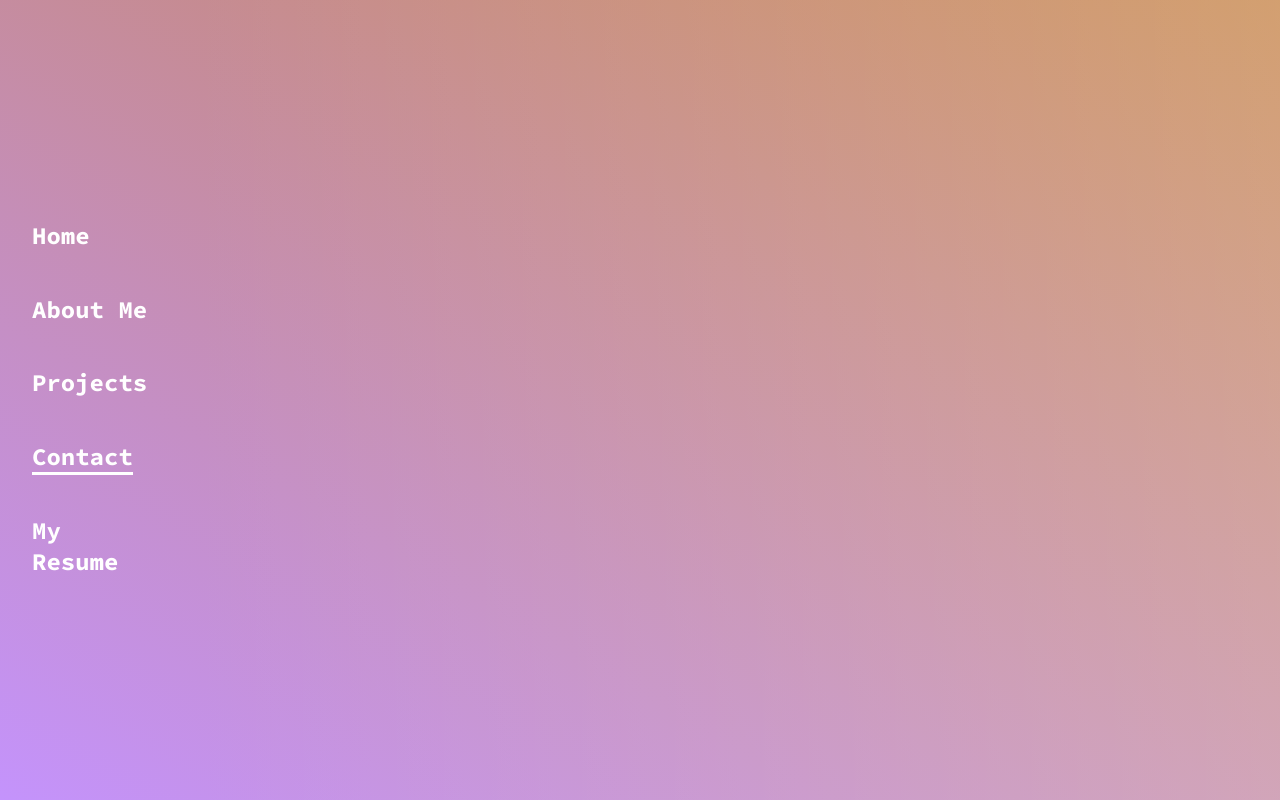
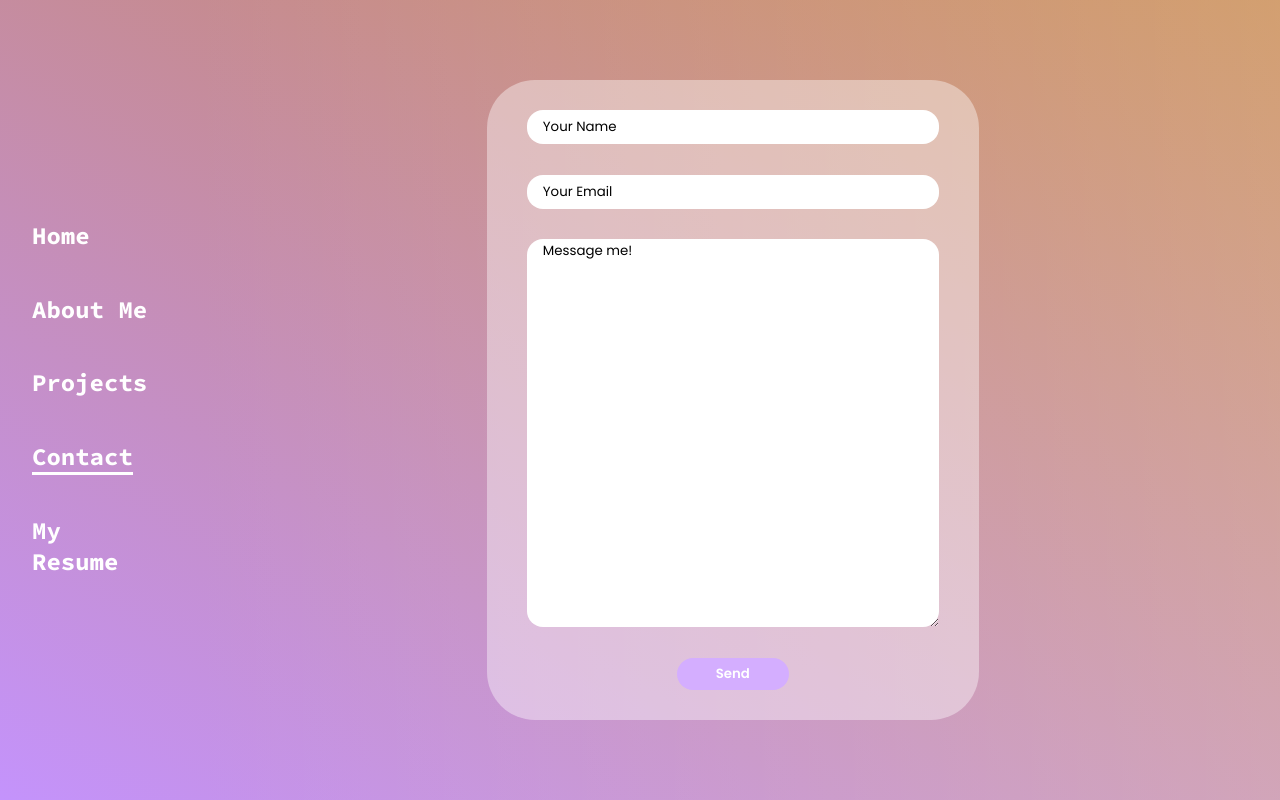
Before and after one commit to drewheaster/portfolio, a React (Create React App) app: page /contact in a window 1280 px wide. Built offline with nearby package versions, Linux system fonts and the light colour scheme.

Commit message:
updated pages:

```diff
--- a/public/index.html
+++ b/public/index.html
@@ -17,7 +17,7 @@
     <link rel="manifest" href="%PUBLIC_URL%/manifest.json" />
     <link rel="preconnect" href="https://fonts.googleapis.com">
     <link rel="preconnect" href="https://fonts.gstatic.com" crossorigin>
-    <link href="https://fonts.googleapis.com/css2?family=DM+Sans:opsz,wght@9..40,200;9..40,600;9..40,1000&family=Quicksand:wght@300..700&family=Source+Code+Pro:ital,wght@0,200..900;1,200..900&display=swap" rel="stylesheet">
+    <link href="https://fonts.googleapis.com/css2?family=DM+Sans:opsz,wght@9..40,200;9..40,600;9..40,1000&family=Quicksand:wght@300..700&family=Source+Code+Pro:ital,wght@0,200..900;1,200..900&family=Poppins:ital,wght@0,100;0,200;0,300;0,400;0,500;0,600;0,700;0,800;0,900;1,100;1,200;1,300;1,400;1,500;1,600;1,700;1,800;1,900&display=swap" rel="stylesheet">
     <!--
       Notice the use of %PUBLIC_URL% in the tags above.
       It will be replaced with the URL of the `public` folder during the build.
--- a/src/components/ContactPage/ContactPage.js
+++ b/src/components/ContactPage/ContactPage.js
@@ -39,7 +39,13 @@ export default function ContactPage(props) {
         <>
             <div className="page-bg">
                 <div className="page-main-container" id="contact-page-container">
-
+                    <form action="https://api.web3forms.com/submit" method="POST" class="contact-form" target="_blank">
+                        <input type="hidden" name="access_key" value="f191010d-537c-4d1a-82dc-18de556affea"/>
+                        <input type="text" name="name" placeholder="Your Name" class="contact-form-inputs" required/>
+                        <input type="text" name="email" placeholder="Your Email" class="contact-form-inputs" required/>
+                        <textarea name="message" placeholder="Message me!" class="contact-form-inputs" required></textarea>
+                        <button type="submit">Send</button>
+                    </form>
                 </div>
             </div>
         </>
--- a/src/components/ContactPage/style.css
+++ b/src/components/ContactPage/style.css
@@ -3,6 +3,81 @@
     display: flex;
     justify-content: center;
     align-items: center;
+}
+
+.contact-form {
+    height: 80%;
+    width: 45%;
+    background: var(--translucent);
+    border-radius: 3rem;
+    display: flex;
+    justify-content: space-evenly;
+    align-items: center;
+}
+
+.contact-info {
+    text-align: left;
+    width: 45%;
+    height: 100%;
+    display: flex;
+    flex-direction: column;
+    justify-content: center;
+}
+
+.contact-info h3 {
+    color: white;
+    margin: 1rem;
+    font-size: 150%;
+}
+
+.contact-info h3 a {
+    text-decoration-color: white;
+    color: white;
+}
+
+.contact-info h3 a:hover {
+    color: var(--gray);
+    text-decoration-color: var(--gray);
+}
+
+.contact-form {
+    display: flex;
+    flex-direction: column;
+    align-items: center;
+    justify-content: space-evenly;
+}
+
+.contact-form-inputs {
+    width: 80%;
+    border: none;
+    min-height: 2rem;
+    max-width: 80%;
+    border-radius: 1rem;
+    padding-left: 1rem;
+    font-family: "Poppins";
+    outline: none;
+}
+
+.contact-form-inputs::placeholder {
+    color: var(--gray);
+}
+
+form textarea {
+    height: 60%;
+    max-height: 60%;
+    font-family: "Poppins";
+}
+
+form button {
+    border: none;
+    width: 7rem;
+    height: 2rem;
+    border-radius: 1rem;
+    background-color: #d4aeff;
+    color: white;
+    font-family: "Poppins";
+    font-weight: 600;
+    cursor: pointer;
 }
 
 /* Animations */
--- a/src/components/Header/Header.js
+++ b/src/components/Header/Header.js
@@ -1,4 +1,5 @@
 import React, { useEffect, useState } from "react";
+import Resume from '../../assets/images/Drew-Easter-Resume.pdf'
 import './style.css'
 
 export default function Header(props) {
@@ -51,7 +52,7 @@ export default function Header(props) {
             <div onClick={ event => window.location.href ='/aboutme' } className= { AboutMeUnderlined ? "page-selection-underlined" : "page-selection" }>About Me</div>
             <div onClick={ event => window.location.href ='/projects' } className= { ProjectsUnderlined ? "page-selection-underlined" : "page-selection" }>Projects</div>
             <div onClick={ event => window.location.href ='/contact' } className= { ContactUnderlined ? "page-selection-underlined" : "page-selection" }>Contact</div>
-            <div className= "page-selection">My Resume</div>
+            <a href={Resume} download="Resume" target='_blank' className="page-selection">My Resume</a>
         </header>
     );
 };
--- a/src/components/Header/style.css
+++ b/src/components/Header/style.css
@@ -29,6 +29,7 @@
     border-bottom-width: 0%;
     cursor: pointer;
     position: relative;
+    text-decoration: none;
     @media (max-width: 600px) {
         font-size: .8rem;
         font-weight: 500;
--- a/src/components/ProjectsPage/ProjectsPage.js
+++ b/src/components/ProjectsPage/ProjectsPage.js
@@ -38,7 +38,32 @@ export default function ProjectsPage(props) {
         <>
             <div className="page-bg">
                 <div className="page-main-container" id="projects-page-container">
+                    <div className="projects-container">
+                        <div className="project-line">
+                            <div className="project-tile">
 
+                            </div>
+                            <div className="project-tile">
+
+                            </div>
+                        </div>
+                        <div className="project-line">
+                            <div className="project-tile">
+
+                            </div>
+                            <div className="project-tile">
+
+                            </div>
+                        </div>
+                        <div className="project-line">
+                            <div className="project-tile">
+
+                            </div>
+                            <div className="project-tile">
+
+                            </div>
+                        </div>
+                    </div>
                 </div>
             </div>
         </>
--- a/src/components/ProjectsPage/style.css
+++ b/src/components/ProjectsPage/style.css
@@ -3,6 +3,33 @@
     display: flex;
     justify-content: center;
     align-items: center;
+}
+
+.projects-container {
+    height: 90%;
+    width: 80%;
+    display: flex;
+    flex-direction: column;
+    justify-content: space-evenly;
+    align-items: center;
+}
+
+.project-line {
+    height: 30%;
+    width: 100%;
+    display: flex;
+    align-items: center;
+    justify-content: space-evenly;
+}
+
+.project-tile {
+    height: 100%;
+    width: 35%;
+    background-color: #d3d3d334;
+    border-radius: 2rem;
+    box-shadow: -2px 3px 5px #6e6e6ea6;
+    display: flex;
+
 }
 
 @keyframes expand {
```
Also changed, not shown: 1 other file (tests, documents, lock files or other folders).
